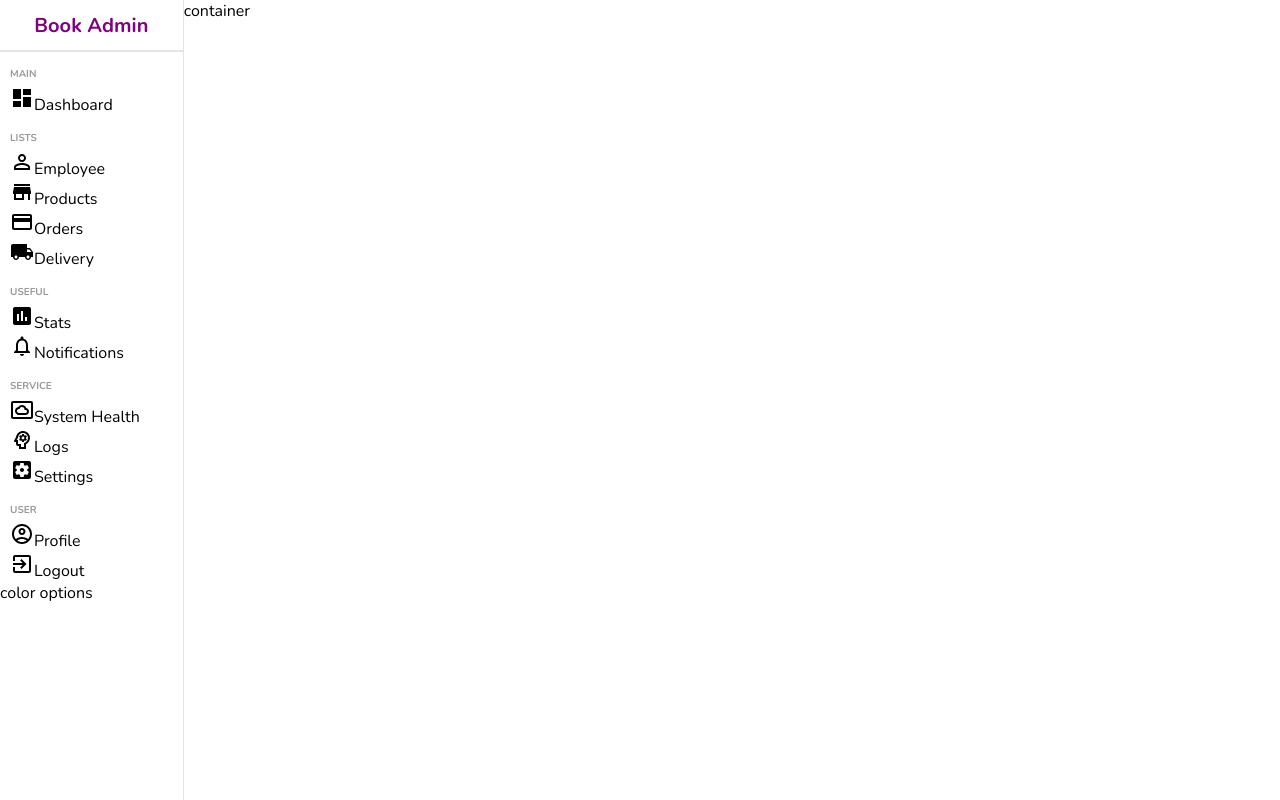
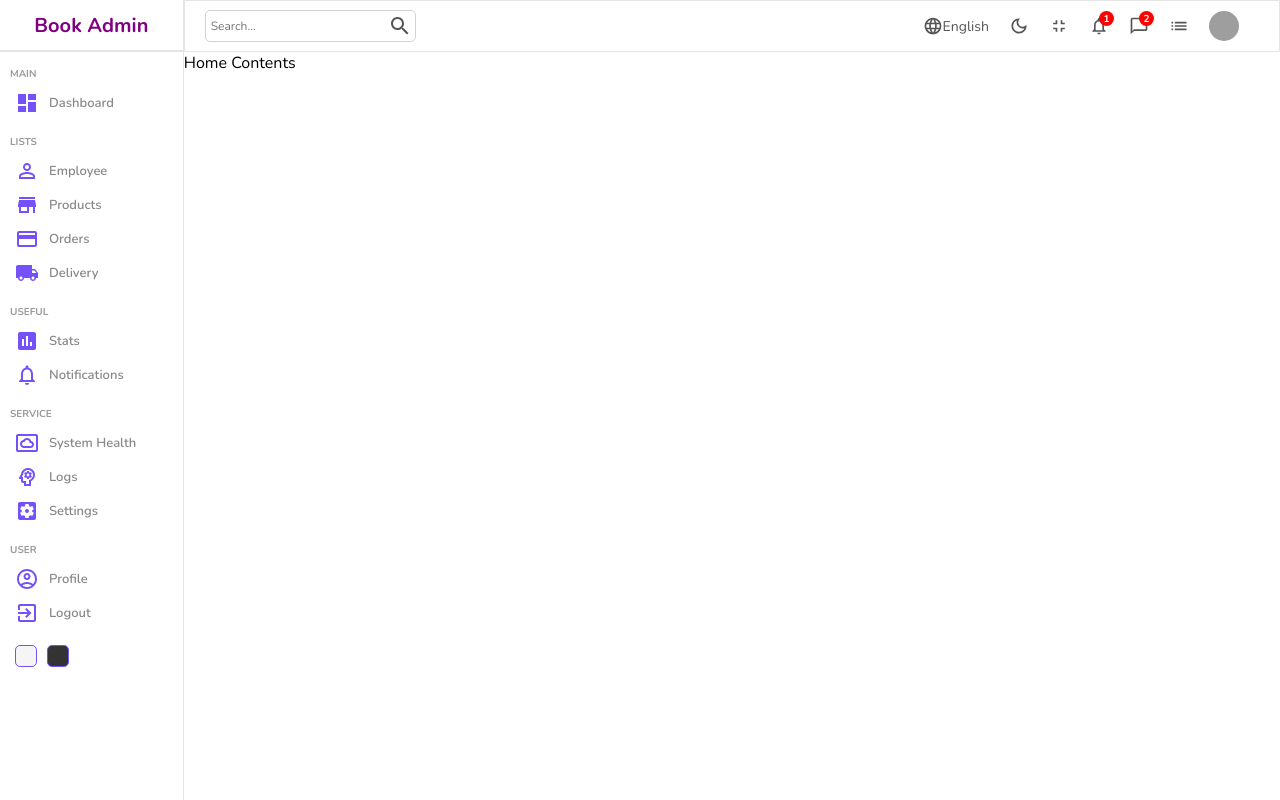
Before and after one commit to theisaachome/lumbini-book-club-admin, a React (Create React App) app: page / in a window 1280 px wide. Built offline with nearby package versions, Linux system fonts and the light colour scheme; grey boxes are pictures that could not be loaded.

Commit message:
navbar added

```diff
--- a/src/components/navbar/index.jsx
+++ b/src/components/navbar/index.jsx
@@ -1,9 +1,56 @@
 import "./navbar.scss";
+import SearchOutlinedIcon from "@mui/icons-material/SearchOutlined";
+import LanguageOutlinedIcon from "@mui/icons-material/LanguageOutlined";
+import DarkModeOutlinedIcon from "@mui/icons-material/DarkModeOutlined";
+import FullscreenExitOutlinedIcon from "@mui/icons-material/FullscreenExitOutlined";
+import NotificationsNoneOutlinedIcon from "@mui/icons-material/NotificationsNoneOutlined";
+import ChatBubbleOutlineOutlinedIcon from "@mui/icons-material/ChatBubbleOutlineOutlined";
+import ListOutlinedIcon from "@mui/icons-material/ListOutlined";
 
 const Navbar = () => {
   return (
-    <div className='navbar'>Navbar</div>
-  )
-}
+    <div className="navbar">
+      <div className="wrapper">
+        <div className="search">
+          <input type="text" placeholder="Search..." />
+          <SearchOutlinedIcon />
+        </div>
+        <div className="items">
+          <div className="item">
+          <LanguageOutlinedIcon className="icon" />
+            English
+          </div>
+          <div className="item">
+            <DarkModeOutlinedIcon
+              className="icon"
+              onClick={() => console.log("")}
+            />
+          </div>
+          <div className="item">
+            <FullscreenExitOutlinedIcon className="icon" />
+          </div>
+          <div className="item">
+            <NotificationsNoneOutlinedIcon className="icon" />
+            <div className="counter">1</div>
+          </div>
+          <div className="item">
+            <ChatBubbleOutlineOutlinedIcon className="icon" />
+            <div className="counter">2</div>
+          </div>
+          <div className="item">
+            <ListOutlinedIcon className="icon" />
+          </div>
+          <div className="item">
+            <img
+              src="https://images.pexels.com/photos/941693/pexels-photo-941693.jpeg?auto=compress&cs=tinysrgb&dpr=2&w=500"
+              alt=""
+              className="avatar"
+            />
+          </div>
+        </div>
+      </div>
+    </div>
+  );
+};
 
-export default Navbar
+export default Navbar;
--- a/src/components/navbar/navbar.scss
+++ b/src/components/navbar/navbar.scss
@@ -0,0 +1,64 @@
+
+.navbar{
+    height: 50px;
+    border: 1px solid rgb(231, 228, 228);
+    display: flex;
+    align-items: center;
+    font-size: .875rem;
+    color: #555;
+    .wrapper{
+      width: 100%;
+      display: flex;
+      align-items: center;
+      justify-content: space-between;
+      padding: 1.25rem;
+      .search{
+          display: flex;
+          align-items: center;
+          border: 0.5px solid lightgray;
+          border-radius: 5px;
+          padding: 3px;
+          input{
+              border: none;
+              outline: none;
+              background-color: transparent;
+              &::placeholder {
+                font-size: 12px;
+              }
+          }
+      }
+      .items{
+        display: flex;
+        align-items: center;
+        .item{
+            position: relative;
+            display: flex;
+            align-items: center;
+            margin-right: 20px;
+            .icon{
+                font-size: 20px;
+            }
+            .avatar{
+                height: 30px;
+                width: 30px;
+                border-radius: 50%;
+            }
+            .counter{
+                display: flex;
+                align-items: center;
+                justify-content: center;
+                height: 15px;
+                width: 15px;
+                border-radius: 50%;
+                background-color: red;
+                color: white;
+                font-size: 10px;
+                font-weight: bold;
+                position: absolute;
+                top: -5px;
+                right: -5px;
+            }
+        }
+      }
+    }
+}
--- a/src/components/sidebar/index.jsx
+++ b/src/components/sidebar/index.jsx
@@ -75,7 +75,10 @@ const Sidebar = () => {
           </li>
         </ul>
       </div>
-      <div className="bottom">color options </div>
+      <div className="bottom">
+        <div className="colorOption"></div>
+        <div className="colorOption"></div>
+      </div>
     </div>
   );
 };
--- a/src/components/sidebar/sidebar.scss
+++ b/src/components/sidebar/sidebar.scss
@@ -1,36 +1,71 @@
-.sidebar{
+.sidebar {
   flex: 1;
   min-height: 100vh;
   background-color: white;
-    border-right: .5px solid rgb(230, 227, 227);
-    .top{
+  border-right: 0.5px solid rgb(230, 227, 227);
+  .top {
     height: 3.125rem;
     display: flex;
     align-items: center;
     justify-content: center;
-        .logo{
+    .logo {
       font-size: 20px;
       font-weight: bold;
       color: purple;
     }
   }
-    hr{
+  hr {
     height: 0;
-        border: .5px solid rgb(230, 227, 227);
+    border: 0.5px solid rgb(230, 227, 227);
   }
-    .center{
+  .center {
     padding-left: 10px;
-        ul{
+    ul {
       list-style: none;
       margin: 0;
       padding: 0;
-            .title{
+      .title {
         font-size: 10px;
         font-weight: bold;
         color: #999;
         margin-top: 15px;
         margin-bottom: 5px;
       }
+      li {
+        display: flex;
+        align-items: center;
+        padding: 0.3125rem;
+        cursor: pointer;
+        &:hover{
+            background-color: #ece8ff;
+        }
+        .icon{
+            font-style: 18px;
+            color: #7451f8;
+        }
+        span{
+            font-size: 13px;
+            font-weight: 600;
+            color:#888;
+            margin-left: 10px;
         }
       }
     }
+  }
+  .bottom{
+      display: flex;
+      align-items: center;
+      margin: 10px;
+      .colorOption{
+          width: 20px;
+          height: 20px;
+          margin: 5px;
+          border-radius: 5px;
+          border: 1px solid #7451f8;
+          cursor: pointer;
+          &:nth-child(1){background-color: whitesmoke;}
+          &:nth-child(2){background-color: #333;}
+          &:nth-child(3){background-color: darkblue;}
+      }
+  }
+}
--- a/src/pages/home/Home.jsx
+++ b/src/pages/home/Home.jsx
@@ -1,11 +1,15 @@
 import React from 'react'
 import Sidebar from '../../components/sidebar';
+import Navbar from "../../components/navbar";
 import  "./home.scss";
 const Home = () => {
   return (
     <div className='home'>
       <Sidebar/>
-      <div className="homeContainer">container</div>
+      <div className="homeContainer">
+        <Navbar/>
+        Home Contents
+      </div>
     </div>
   )
 }
```
Lines whose indentation alone changed are shown as unchanged.
